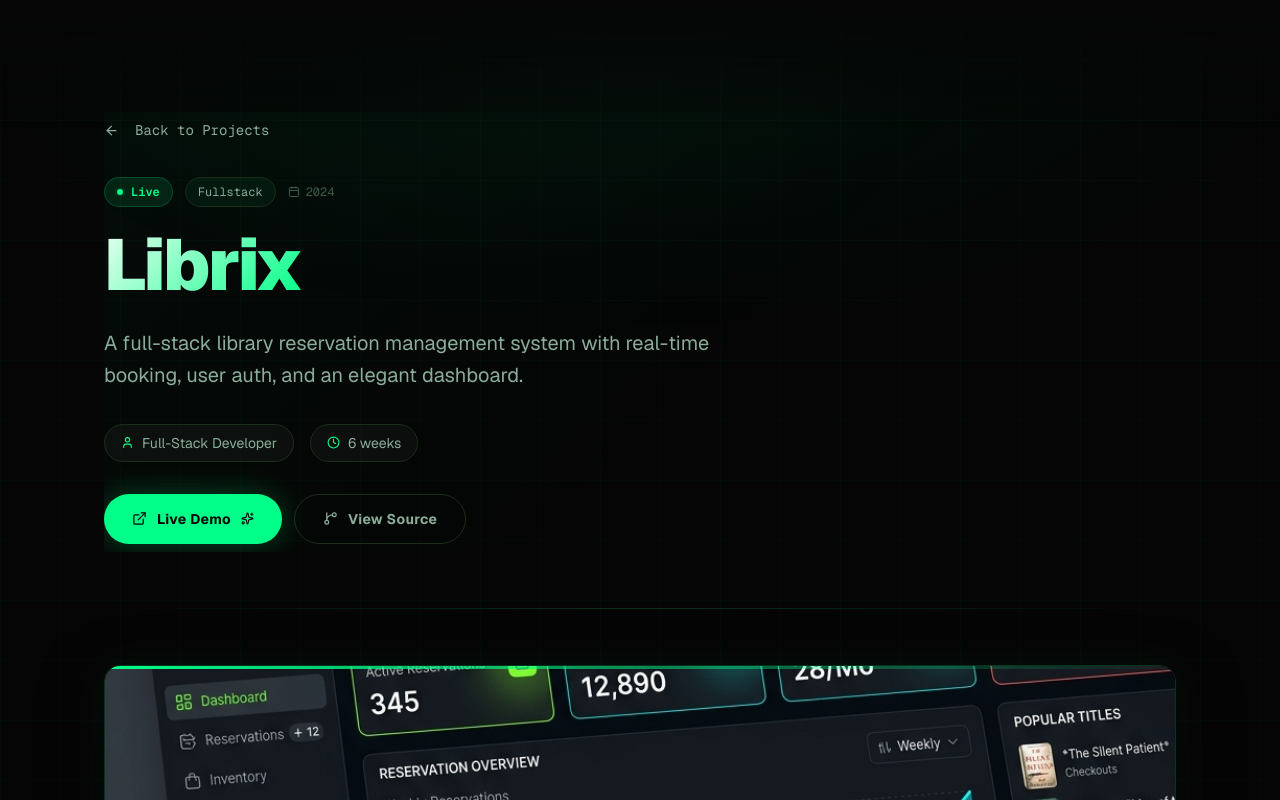
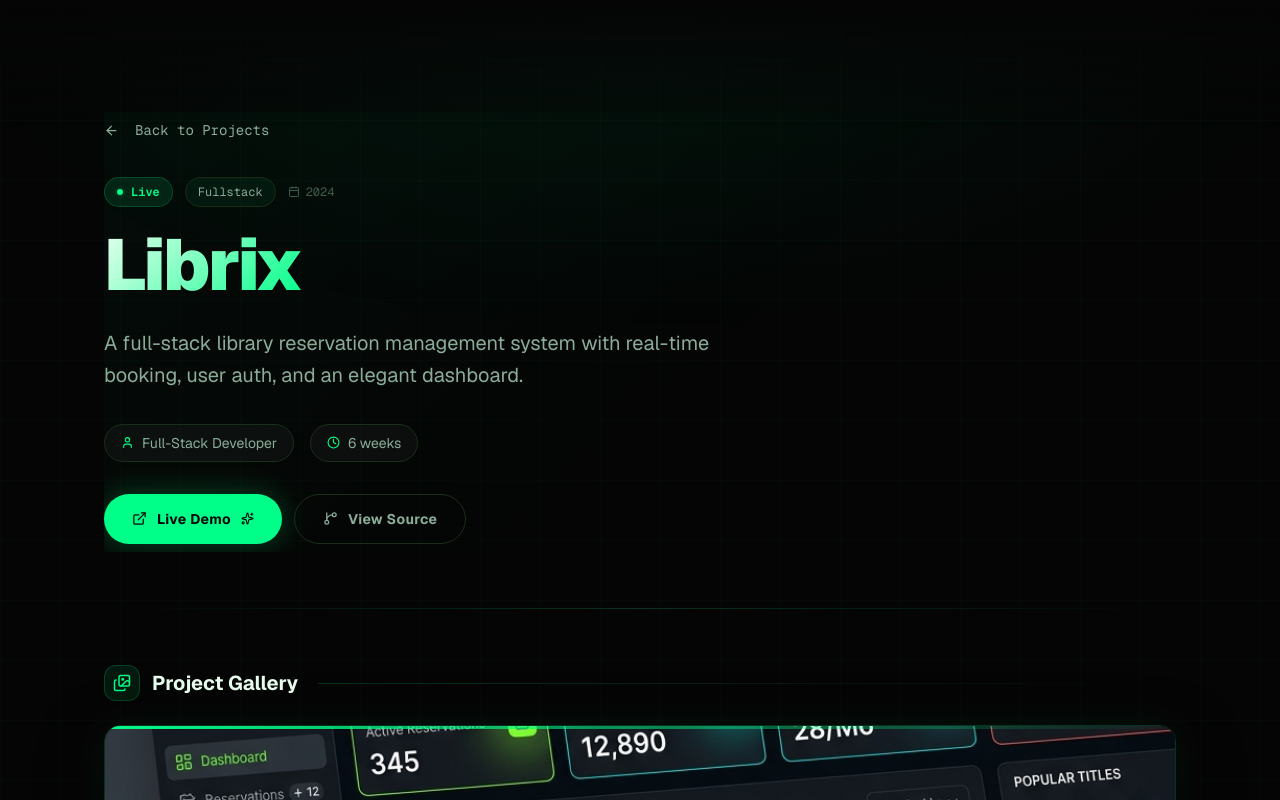
Before and after one commit to mannietech15/adekolamanasseh.tech, a Next.js app: page /projects/librix in a window 1280 px wide. Shown: the top 800 px of the page. Built offline with nearby package versions, Linux system fonts and the light colour scheme.

Commit message:
portfolio

```diff
--- a/components/sections/ProjectDetailClient.tsx
+++ b/components/sections/ProjectDetailClient.tsx
@@ -19,6 +19,7 @@ import {
   Sparkles,
   AlertTriangle,
   Lightbulb,
+  Images,
 } from "lucide-react";
 
 interface Props {
@@ -282,6 +283,8 @@ function GallerySection({ project }: { project: Project }) {
       transition={{ duration: 0.6 }}
       className="mb-16"
     >
+      <SectionHeading icon={<Images size={18} />} title="Project Gallery" accentColor={project.accentColor} />
+
       {/* Main image */}
       <div
         className="relative w-full rounded-2xl overflow-hidden mb-4 group"
```
